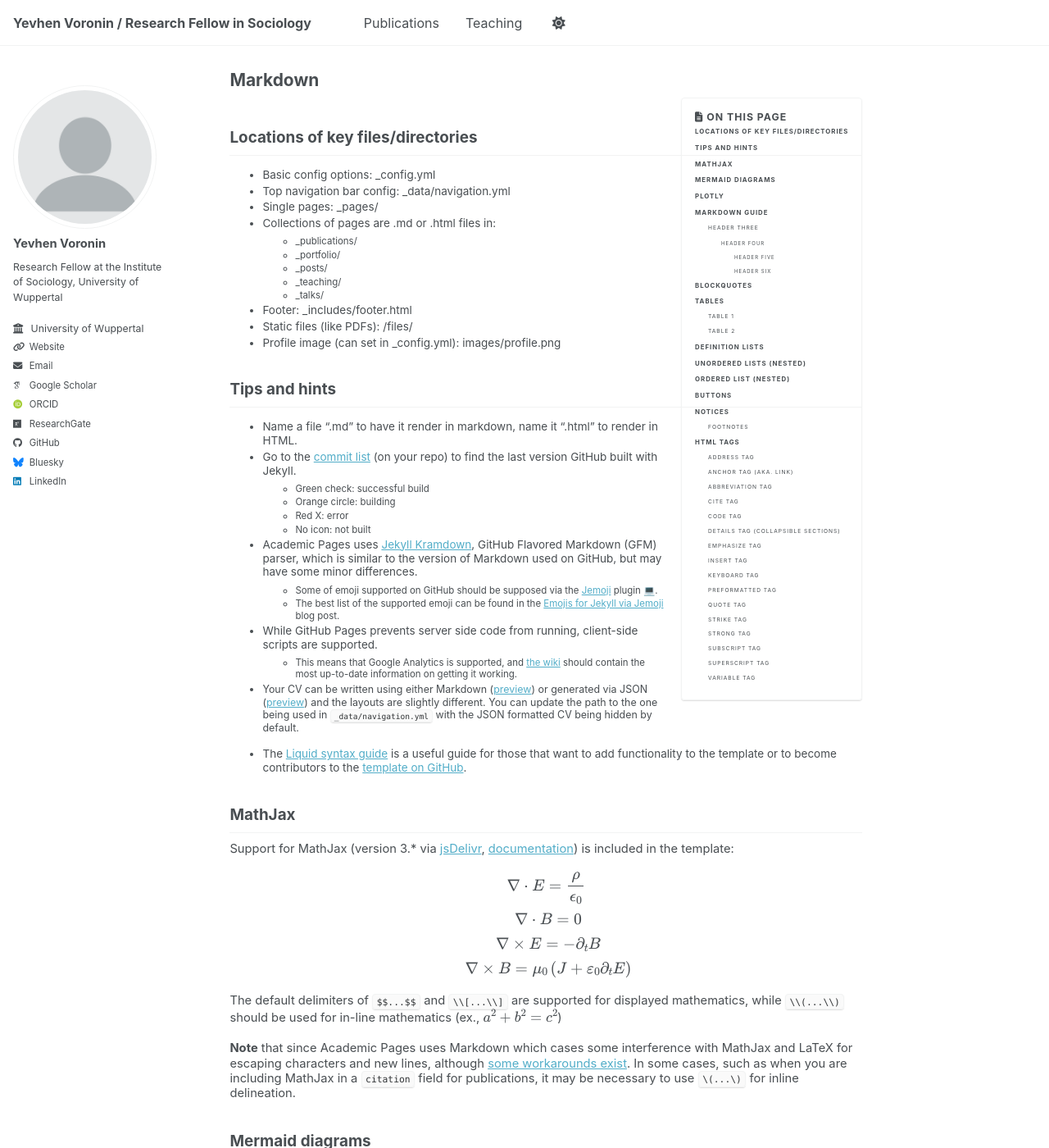
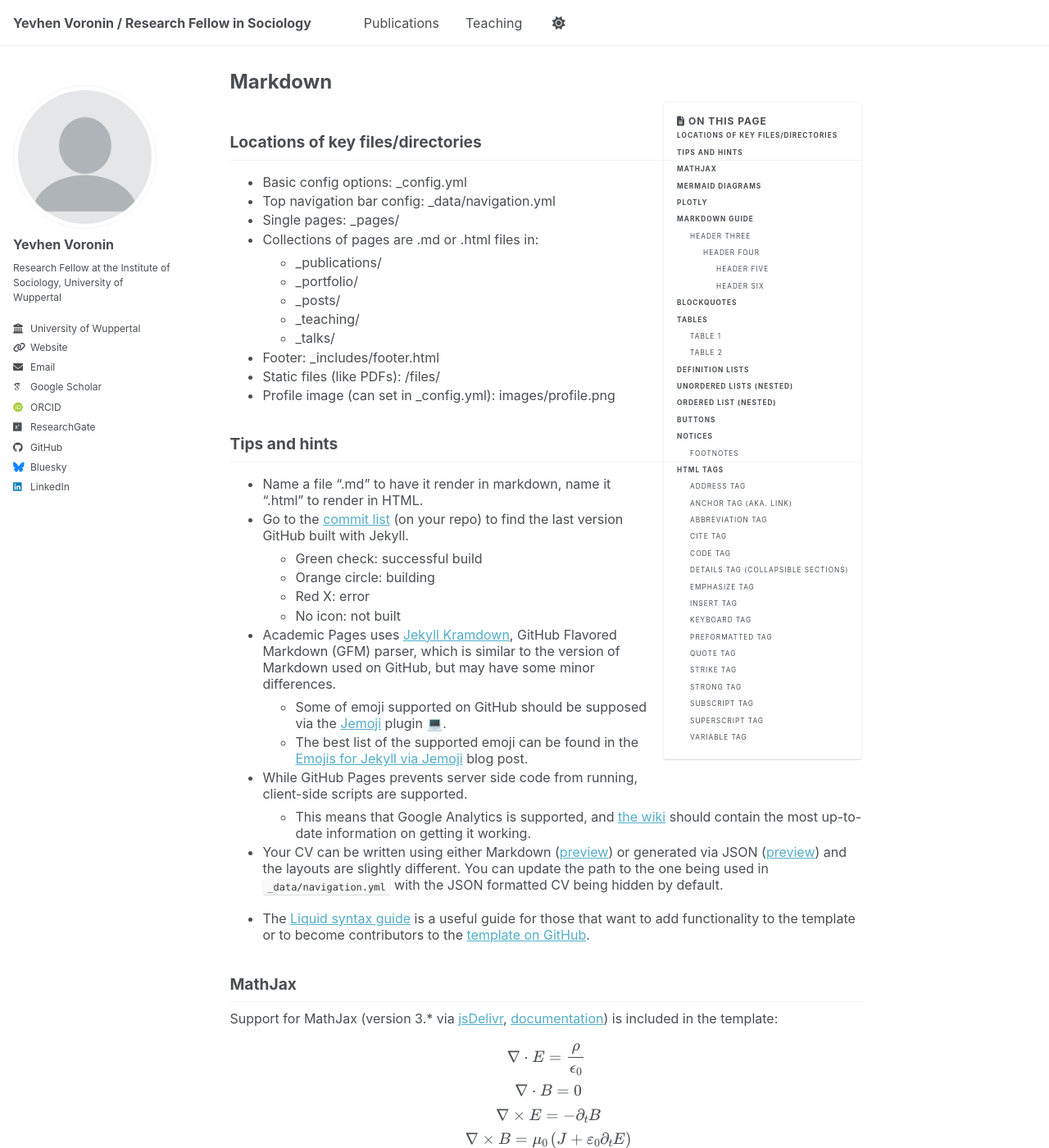
Before and after one commit to voronin-yevhen/voronin-yevhen.github.io, a Jekyll site: the page built from _pages/markdown.md, in a window 1280 px wide and 1400 px high. Shown: the whole window at 82% size. Built offline with Jekyll 4.4.1, drawn with Linux system fonts in a browser that asks for light colours; emoji names are drawn with the system emoji font; some web fonts are replaced; a script bundle is joined from its source files by our own code; library files that are not in the unit come from our copies.

Commit message:
fonts again

```diff
--- a/_sass/_themes.scss
+++ b/_sass/_themes.scss
@@ -30,14 +30,14 @@
 $garamond                   : Garamond, serif;
 
 /* Type scale */
-$type-size-1                : 2.1em;  // ~39.056px
-$type-size-2                : 1.71em;  // ~31.248px
-$type-size-3                : 1.31em;  // ~25.008px
-$type-size-4                : 1.18em;   // ~20px
-$type-size-5                : 0.92em;      // ~16px
-$type-size-6                : 0.77em;   // ~12px
-$type-size-7                : 0.69em; // ~11px
-$type-size-8                : 0.65em;  // ~10px
+$type-size-1                : 2.2em;  // ~39.056px
+$type-size-2                : 1.9em;  // ~31.248px
+$type-size-3                : 1.5em;  // ~25.008px
+$type-size-4                : 1.2em;   // ~20px
+$type-size-5                : 1em;      // ~16px
+$type-size-6                : 0.75em;   // ~12px
+$type-size-7                : 0.6875em; // ~11px
+$type-size-8                : 0.625em;  // ~10px
 
 $global-font-family         : $sans-serif;
 $header-font-family         : $sans-serif;
```
